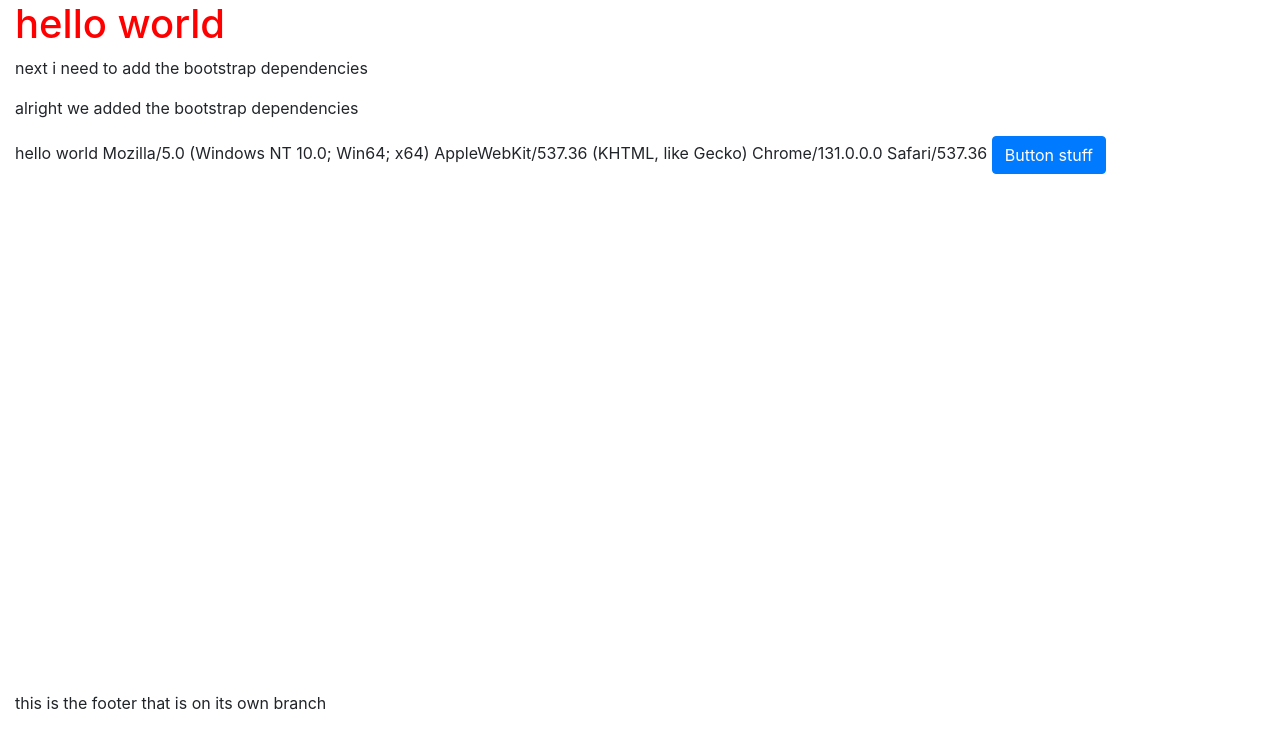
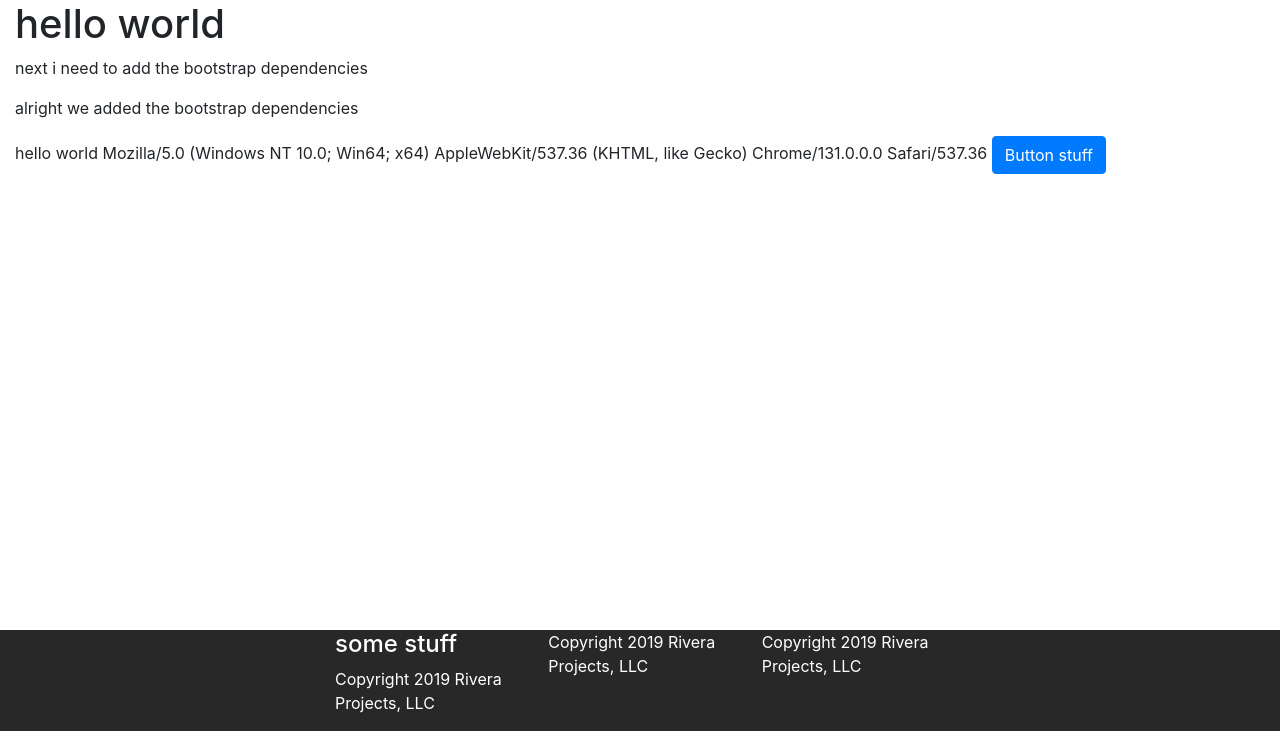
Before and after one commit to louriv/RiveraProjects, a PHP site: page / in a window 1280 px wide. Shown: the part 69-800 px from the top of the page. Run offline with PHP 8.4, Linux system fonts and the light colour scheme.

Commit message:
adding sticky footer stuff
used flexbox to have sticky footer. css styles are test

```diff
--- a/css/stylesheet.css
+++ b/css/stylesheet.css
@@ -15,6 +15,8 @@
   max-height: 50px;
 }
 
-h1 {
-color: red;
+/*footer styles */
+footer {
+  background-color: #282828;
+  color: #fff;
 }
--- a/includes/footer.php
+++ b/includes/footer.php
@@ -1,5 +1,31 @@
 <footer>
   <div class="container-fluid">
-    <p>this is the footer that is on its own branch</p>
+    <div class="row  justify-content-between">
+      <div class="col">
+
+      </div>
+      <div class="col-6">
+        <div class="row">
+
+
+        <div class="col">
+          <h4>some stuff</h4>
+
+                <p>Copyright 2019 Rivera Projects, LLC</p>
+        </div>
+        <div class="col">
+                <p>Copyright 2019 Rivera Projects, LLC</p>
+        </div>
+        <div class="col">
+                <p>Copyright 2019 Rivera Projects, LLC</p>
+        </div>
+      </div>
+      </div>
+      <div class="col">
+
+      </div>
+
+    </div>
+
   </div>
 </footer>
```
